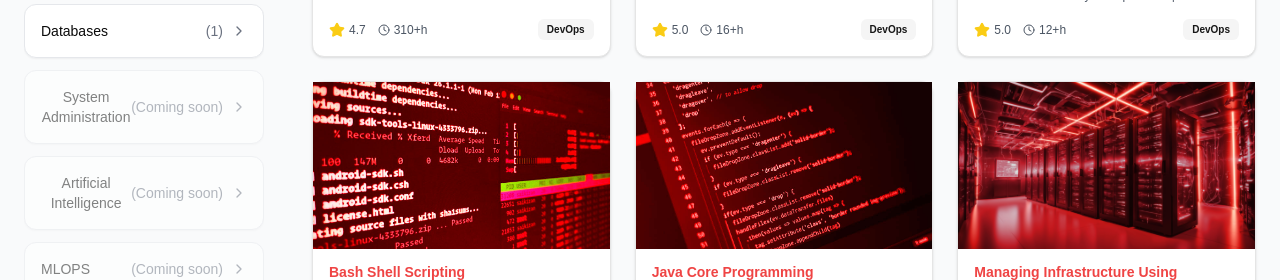
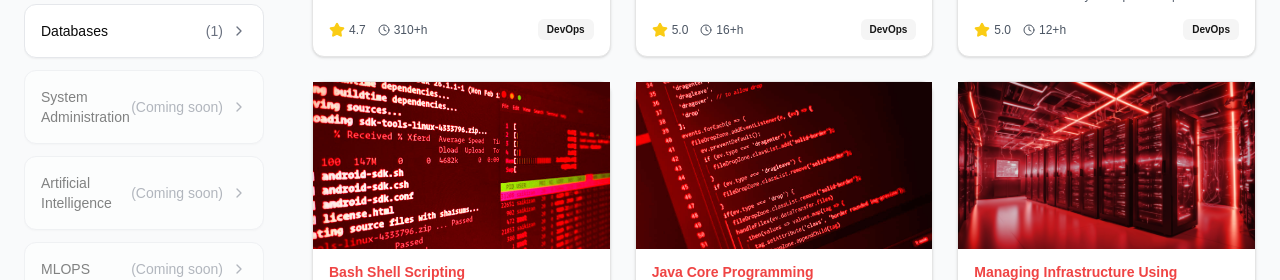
Before and after one commit to bhupeshchoudhary/hash13FrontEnd, a Next.js app: page /courses in a window 1280 px wide. Shown: the part 360-640 px from the top of the page. Built offline with nearby package versions, Linux system fonts and the light colour scheme.

Commit message:
refactor: text-left aligned of category list

```diff
--- a/src/app/courses/page.tsx
+++ b/src/app/courses/page.tsx
@@ -199,7 +199,7 @@ const CoursePage: React.FC = () => {
           `}>
             <div className="lg:sticky lg:top-4">
               <ScrollArea className="h-auto lg:h-[calc(100vh-200px)] pr-4">
-                <div className="grid grid-cols-2 sm:grid-cols-3 lg:grid-cols-1 gap-3">
+                <div className="grid grid-cols-2 sm:grid-cols-3 lg:grid-cols-1 gap-3 ">
                   {categoriesWithCounts.map((category) => (
 
 
@@ -207,7 +207,7 @@ const CoursePage: React.FC = () => {
                     <button
                       key={category.name}
                       onClick={()=> handleCategoryClick(category.name)}
-                      className={`flex items-center justify-between w-full p-3 lg:p-4 rounded-xl border border-gray-200 shadow-sm hover:shadow-md transition-all
+                      className={`flex items-center justify-between w-full p-3 lg:p-4 rounded-xl border border-gray-200 shadow-sm hover:shadow-md transition-all text-left
                         ${category.highlight ? 'bg-pink-50' : 'bg-white'}
                         ${selectedCategory === category.name ? 'border-red-50- bg-red-50': ''}
                         ${typeof category.displayCount === 'string' ? 'opacity-50': ''}
```
